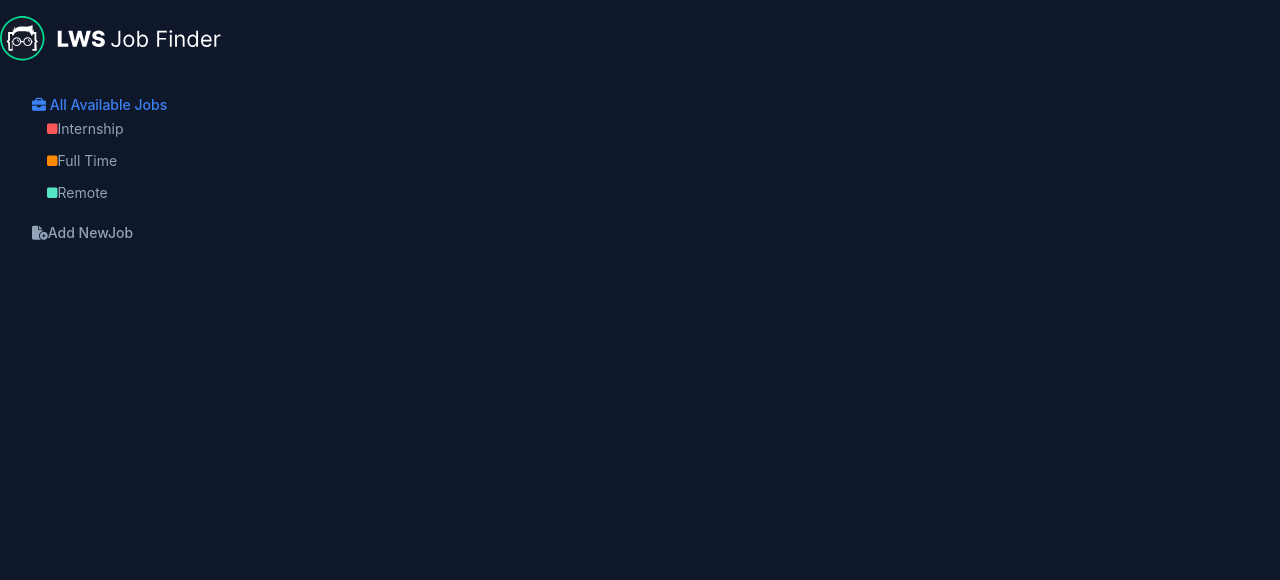
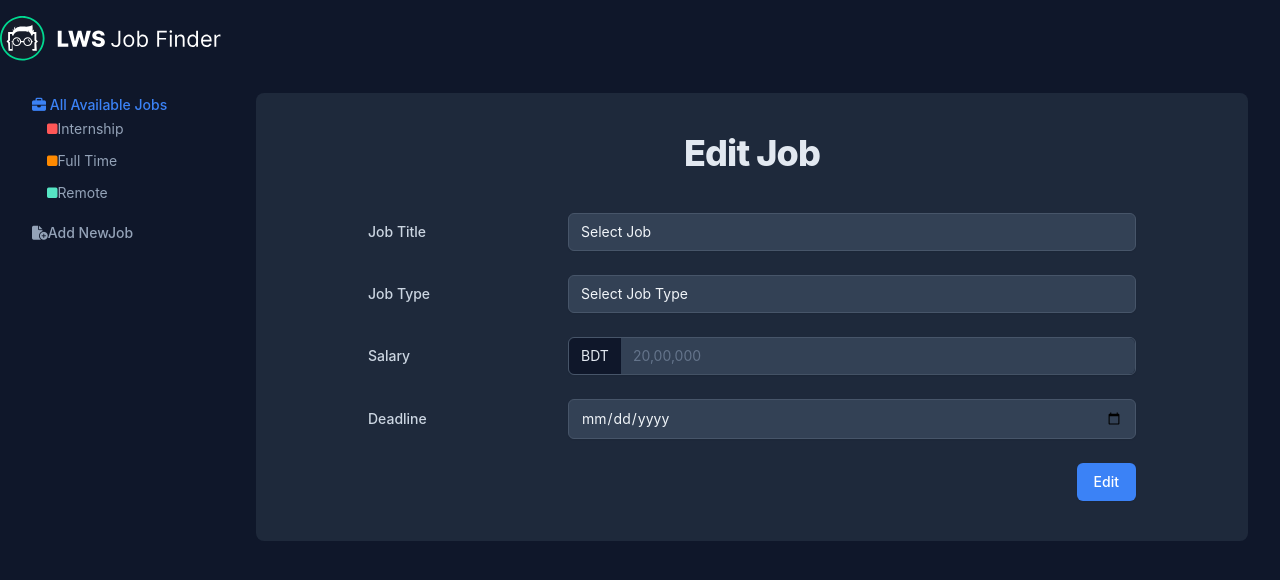
Before and after one commit to numangit/job-finder, a React (Create React App) app: page /addJobs in a window 1280 px wide. Shown: the top 580 px of the page. Built offline with nearby package versions, Linux system fonts and the light colour scheme.

Commit message:
add job component

```diff
--- a/src/pages/AddJob.js
+++ b/src/pages/AddJob.js
@@ -2,8 +2,63 @@ import React from 'react';
 
 const AddJob = () => {
     return (
-        <div>
+        <div class="lg:pl-[14rem] mt-[5.8125rem]">
+            <main class="max-w-3xl rounded-lg mx-auto relative z-20 p-10 xl:max-w-none bg-[#1E293B]">
+                <h1 class="mb-10 text-center section-title">Edit Job</h1>
 
+                <div class="max-w-3xl mx-auto">
+                    <form class="space-y-6">
+                        <div class="fieldContainer">
+                            <label for="lwsJobTitle" class="text-sm font-medium text-slate-300">Job Title</label>
+                            <select id="lwsJobTitle" name="lwsJobTitle" autocomplete="lwsJobTitle" required>
+                                <option value="" hidden selected>Select Job</option>
+                                <option>Software Engineer</option>
+                                <option>Software Developer</option>
+                                <option>Full Stack Developer</option>
+                                <option>MERN Stack Developer</option>
+                                <option>DevOps Engineer</option>
+                                <option>QA Engineer</option>
+                                <option>Product Manager</option>
+                                <option>Social Media Manager</option>
+                                <option>Senior Executive</option>
+                                <option>Junior Executive</option>
+                                <option>Android App Developer</option>
+                                <option>IOS App Developer</option>
+                                <option>Frontend Developer</option>
+                                <option>Frontend Engineer</option>
+                            </select>
+                        </div>
+
+                        <div class="fieldContainer">
+                            <label for="lwsJobType">Job Type</label>
+                            <select id="lwsJobType" name="lwsJobType" autocomplete="lwsJobType" required>
+                                <option value="" hidden selected>Select Job Type</option>
+                                <option>Full Time</option>
+                                <option>Internship</option>
+                                <option>Remote</option>
+                            </select>
+                        </div>
+
+                        <div class="fieldContainer">
+                            <label for="lwsJobSalary">Salary</label>
+                            <div class="flex border rounded-md shadow-sm border-slate-600">
+                                <span class="input-tag">BDT</span>
+                                <input type="number" name="lwsJobSalary" id="lwsJobSalary" required class="!rounded-l-none !border-0"
+                                    placeholder="20,00,000" />
+                            </div>
+                        </div>
+
+                        <div class="fieldContainer">
+                            <label for="lwsJobDeadline">Deadline</label>
+                            <input type="date" name="lwsJobDeadline" id="lwsJobDeadline" required />
+                        </div>
+
+                        <div class="text-right">
+                            <input type="submit" value="Edit" class="lws-submit cursor-pointer btn btn-primary w-fit" />
+                        </div>
+                    </form>
+                </div>
+            </main>
         </div>
     );
 };
```
